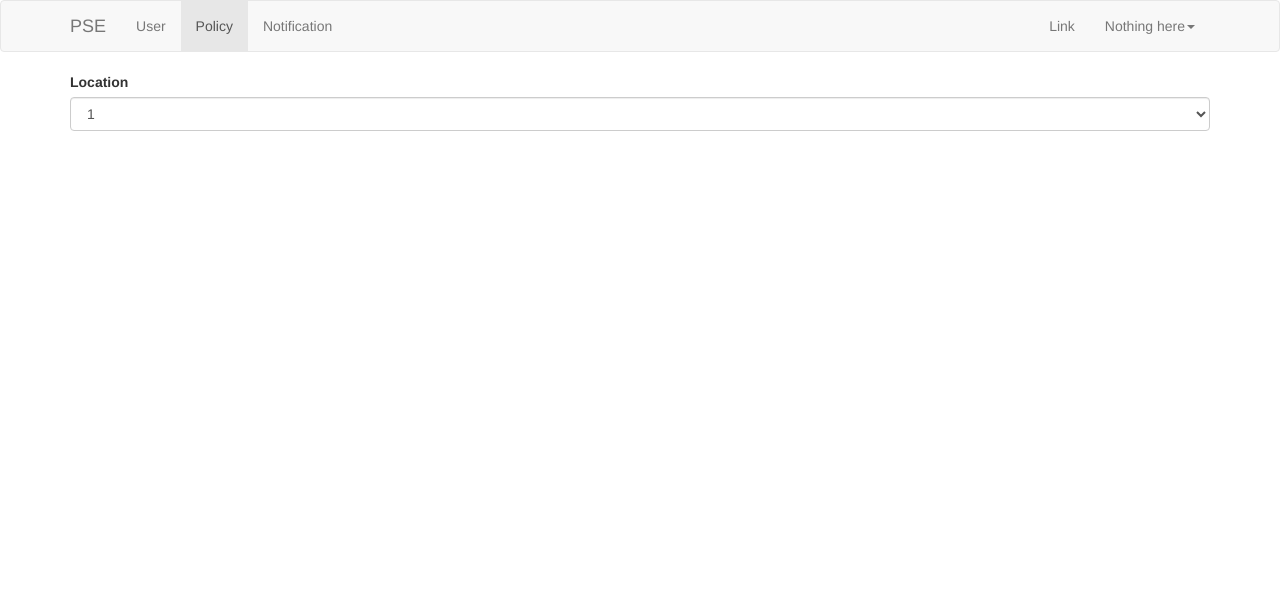
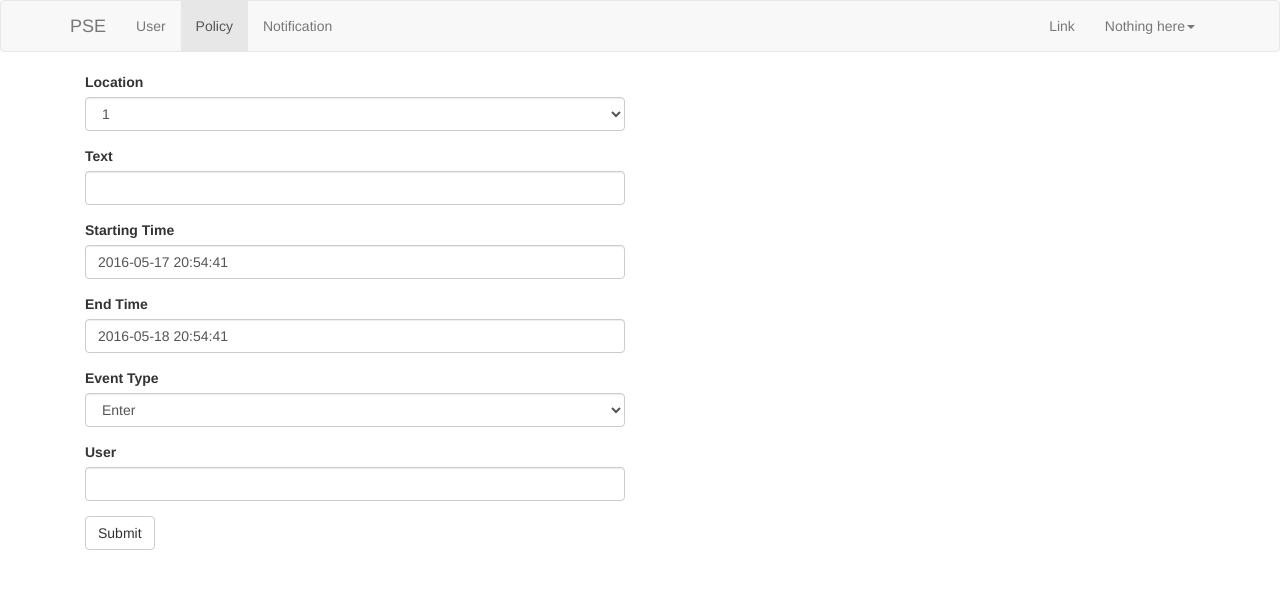
Before and after one commit to quentinchen727/PSE, a Flask app: page /policy in a window 1280 px wide. Shown: the top 589 px of the page. Run offline with Flask 2, Linux system fonts and the light colour scheme; some libraries are stand-ins or nearby versions.

Commit message:
adding forms

```diff
--- a/app/main/forms.py
+++ b/app/main/forms.py
@@ -1,3 +1,5 @@
+from datetime import datetime, timedelta
+
 from flask_wtf import Form
 from wtforms import StringField, SubmitField, DateTimeField, SelectField
 from wtforms.validators import Required
@@ -5,3 +7,9 @@ from wtforms.validators import Required
 
 class PolicyForm(Form):
     location_id = SelectField('Location', validators=[Required()])
+    text = StringField('Text')
+    starting_time = DateTimeField('Starting Time', default=datetime.now())
+    end_time = DateTimeField('End Time', default=datetime.now() + timedelta(1))
+    event_type = SelectField('Event Type', validators=[Required()])
+    user = StringField('User')
+    submit = SubmitField('Submit')
--- a/app/main/views.py
+++ b/app/main/views.py
@@ -12,6 +12,7 @@ def index():
 def policy():
     form = PolicyForm()
     form.location_id.choices = [('a','1')]  # !!!!!!!!!!!
+    form.event_type.choices = [('a', 'Enter'), ('b', 'Leave')]
     # form.group_id.choices = [(g.id, g.name) for g in Group.query.order_by('name')]
 
     return render_template('policy.html', form=form)
--- a/app/templates/policy.html
+++ b/app/templates/policy.html
@@ -4,5 +4,7 @@
 {% block is_policy_active %}class='active'{% endblock %}
 
 {% block page_content %}
+    <div class="col-md-6">
     {{ wtf.quick_form(form) }}
+    </div>
 {% endblock %}
--- a/app/templates/user.html
+++ b/app/templates/user.html
@@ -1,7 +1,10 @@
 {% extends "base.html" %}
+{% import "bootstrap/wtf.html" as wtf %}
 
 {% block is_user_active %}class='active'{% endblock %}
 
 {% block page_content %}
-
+    <div class="col-md-6">
+    {{ wtf.quick_form(form) }}
+    </div>
 {% endblock %}
```
